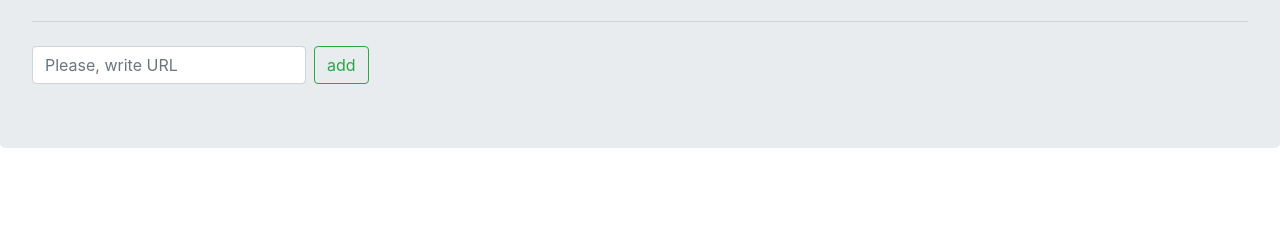
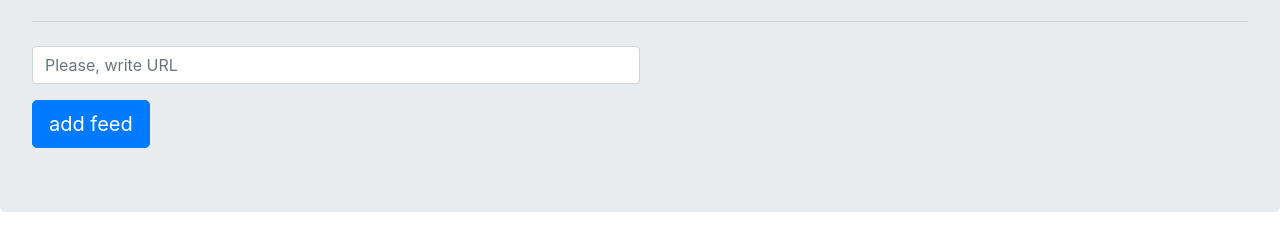
Before and after one commit to romanoffivan/rss-reader, a website built with webpack: page template.html in a window 1280 px wide. Shown: the part 134-384 px from the top of the page. Built offline with nearby package versions, Linux system fonts and the light colour scheme.

Commit message:
update template.html

```diff
--- a/template.html
+++ b/template.html
@@ -12,9 +12,12 @@
   <div class="jumbotron">
     <h1 class="display-4">RSS Reader</h1>
     <hr class="my-4">
-    <form id="rss-form" class="form-inline my-2 my-lg-0">
-      <input class="form-input form-control mr-sm-2" type="text" placeholder="Please, write URL">
-      <button class="btn btn-outline-success my-2 my-sm-0" type="submit">add</button>
+    <form id="rss-form" class="form">
+      <div class="form-group">
+        <input class="form-input form-control w-50" type="text" placeholder="Please, write URL">
+        <div class="invalid-feedback"></div>
+      </div>
+      <button class="btn btn-primary btn-lg" type="submit">add feed</button>
     </form>
   </div>
   <div class="rss-list container"></div>
```
